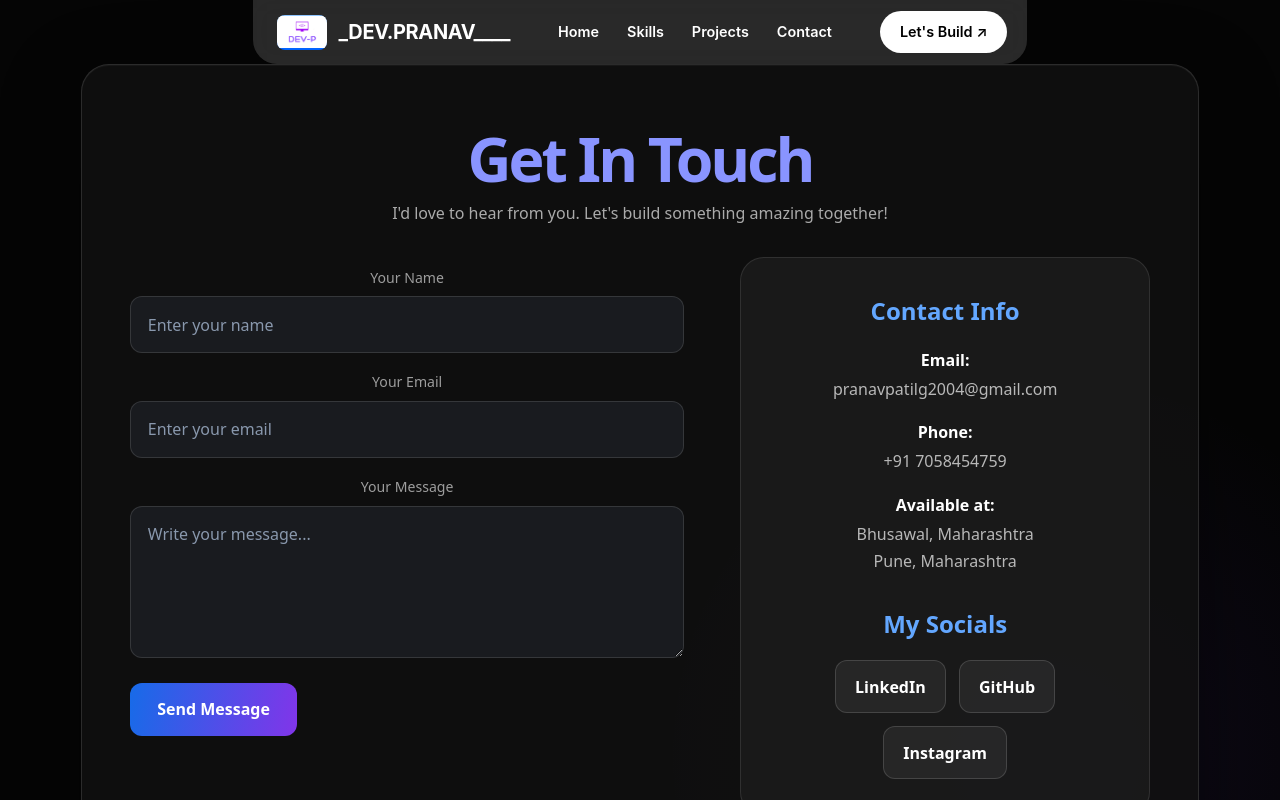
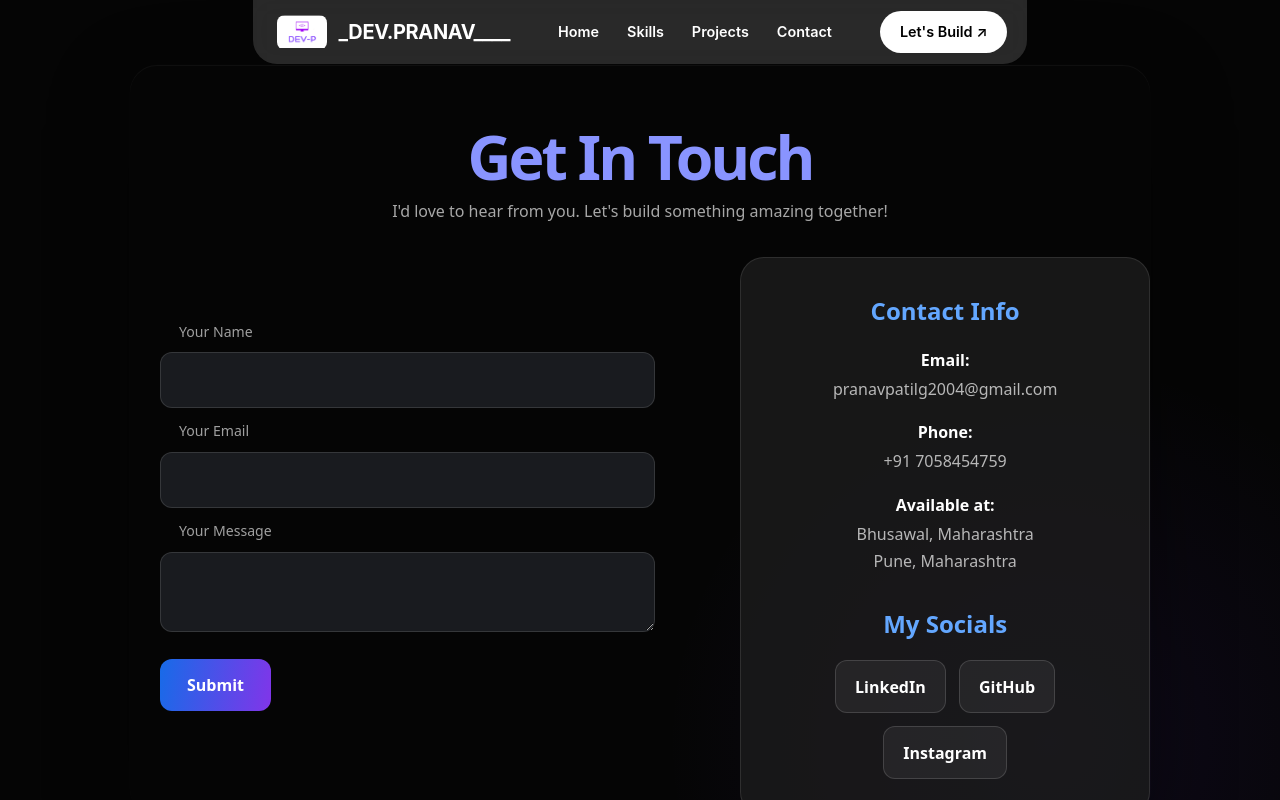
Before and after one commit to Lab-Dev-Pranav/PF, a React (Vite) app: page /contact in a window 1280 px wide. Shown: the top 800 px of the page. Built offline with nearby package versions, Linux system fonts and the light colour scheme.

Commit message:
file commited with rewsponsive allignments + form func added using web 3 forms

```diff
--- a/src/App.jsx
+++ b/src/App.jsx
@@ -1,4 +1,4 @@
-import React from 'react';
+import { useEffect } from 'react';
 import './App.css';
 import { BrowserRouter as Router, Navigate, Routes, Route, useLocation } from 'react-router-dom';
 import Navbar from './includes/Navbar';
@@ -25,6 +25,12 @@ function AppShell() {
   const location = useLocation();
   const isIntroRoute = location.pathname === '/';
 
+  useEffect(() => {
+    if (!location.hash) {
+      window.scrollTo({ top: 0, left: 0, behavior: 'auto' });
+    }
+  }, [location.pathname, location.search, location.hash]);
+
   return (
     <div className={`app-container ${isIntroRoute ? 'app-container--intro' : ''}`}>
       {!isIntroRoute && <Navbar />}
--- a/src/includes/Navbar.css
+++ b/src/includes/Navbar.css
@@ -60,7 +60,7 @@
   width: 50px;
   height: 35px;
   /* padding: 1px 4px 2px 4px; */
-  background: linear-gradient(180deg, #4da3ff, #0062ff);
+  background: linear-gradient(180deg, #4da3ff00, #0062ff00);
   border-radius: 8px;
   box-shadow: inset 0 2px 2px rgba(255, 255, 255, 0.4);
 }
--- a/src/pages/Contact/Contact.css
+++ b/src/pages/Contact/Contact.css
@@ -9,14 +9,21 @@
   width: min(100%, 1020px);
   margin: 0 auto;
   padding: clamp(2rem, 5vw, 4.5rem) clamp(1rem, 4vw, 3rem);
-  border: 1px solid rgba(255, 255, 255, 0.12);
+  border: 1px solid rgba(255, 255, 255, 0);
   border-radius: 28px;
-  background: rgba(18, 18, 18, 0.82);
+  background: rgba(173, 56, 56, 0);
   box-shadow: 0 24px 80px rgba(0, 0, 0, 0.42), inset 0 1px rgba(255, 255, 255, 0.04);
 }
 
+@media (min-width: 200px) {
+  .contact-shell {
+    background: rgba(226, 22, 22, 0);
+    padding: 30px 0px 0px 0px;
+  }
+}
+
 .contact-heading {
-  margin-bottom: 2rem;
+  margin:2rem 0rem -1rem 0rem;
   text-align: center;
 }
 
@@ -46,6 +53,7 @@
   border: 1px solid rgba(255, 255, 255, 0.1);
   border-radius: 24px;
   background: rgba(29, 29, 29, 0.78);
+  margin: 50px 0px 0px 0px;
 }
 
 .contact-info h2 {
--- a/src/pages/Contact/ContactForm.css
+++ b/src/pages/Contact/ContactForm.css
@@ -1,23 +1,33 @@
 .contact-form-panel {
   min-width: 0;
+  border: 1px solid rgba(192, 21, 21, 0);
+  min-height: 100%;
+  display: flex;
+  flex-direction: column;
+  /* align-items: center; */
+  justify-content: space-around;
+  padding: 1.5rem 1.8rem;
 }
 
 .contact-form {
   display: grid;
-  gap: 0.55rem;
+  gap: 0.65rem;
   margin: 0;
 }
 
 .contact-form label {
-  margin-top: 0.6rem;
-  color: rgba(245, 245, 245, 0.62);
+  margin-top: 0.1rem;
+  margin-left: 1.2rem;
+  color: rgba(255, 255, 255, 0.62);
   font-size: 0.88rem;
+  text-align: left;
 }
 
 .form-input {
   width: 100%;
   box-sizing: border-box;
   padding: 0.95rem 1.05rem;
+  /* margin-top: 4rem; */
   border: 1px solid rgba(255, 255, 255, 0.12);
   border-radius: 12px;
   outline: none;
--- a/src/pages/Contact/ContactForm.jsx
+++ b/src/pages/Contact/ContactForm.jsx
@@ -1,61 +1,74 @@
 import { useState } from 'react';
-import emailjs from '@emailjs/browser';
 import './ContactForm.css';
 
-const EMAILJS_SERVICE_ID = 'service_05uzerb';
-const EMAILJS_TEMPLATE_ID = 'template_zt4s6tb';
-const EMAILJS_PUBLIC_KEY = '4mzJkxJLR0IvSOnCb';
 
-const ContactForm = () => {
-  const [status, setStatus] = useState({ type: '', message: '' });
-  const [isSending, setIsSending] = useState(false);
+// const ContactForm = () => {
+//   const [status, setStatus] = useState({ type: '', message: '' });
+//   const [isSending, setIsSending] = useState(false);
 
-  const handleSubmit = async event => {
+
+
+//   return (
+//     <section className="contact-form-panel" aria-label="Send a message">
+//       <form className="contact-form" onSubmit={handleSubmit} action="https://api.web3forms.com/submit" method="POST">
+//          <input type="hidden" name="access_key" value="3b76c54f-a140-4921-ae7c-91a21e8a04f9"></input>
+
+//         <label htmlFor="contact-name">Your Name</label>
+//         <input id="contact-name" name="fromName" type="text" placeholder="Enter your name" className="form-input" required />
+
+//         <label htmlFor="contact-email">Your Email</label>
+//         <input id="contact-email" name="fromEmail" type="email" placeholder="Enter your email" className="form-input" required />
+
+//         <label htmlFor="contact-message">Your Message</label>
+//         <textarea id="contact-message" name="message" placeholder="Write your message..." rows="5" className="form-input" required />
+
+//         <button type="submit" className="submit-btn" disabled={isSending}>
+//           {isSending ? 'Sending...' : 'Send Message'}
+//         </button>
+
+//         {/* {status.message ? <p className={`contact-form__status contact-form__status--${status.type}`} role="status">{status.message}</p> : null} */}
+//       </form>
+//     </section>
+//   );
+// };
+
+// export default ContactForm;
+
+
+export default function ContactForm() {
+  const [result, setResult] = useState("");
+
+  const onSubmit = async (event) => {
     event.preventDefault();
-    setIsSending(true);
-    setStatus({ type: '', message: '' });
+    const formData = new FormData(event.target);
+    formData.append("access_key", "3b76c54f-a140-4921-ae7c-91a21e8a04f9");
 
-    const form = event.currentTarget;
-    const formData = new FormData(form);
+    const response = await fetch("https://api.web3forms.com/submit", {
+      method: "POST",
+      body: formData
+    });
 
-    try {
-      await emailjs.send(
-        EMAILJS_SERVICE_ID,
-        EMAILJS_TEMPLATE_ID,
-        {
-          from_name: formData.get('fromName'),
-          from_email: formData.get('fromEmail'),
-          message: formData.get('fromMsg')
-        },
-        EMAILJS_PUBLIC_KEY
-      );
-
-      form.reset();
-      setStatus({ type: 'success', message: 'Message sent successfully.' });
-    } catch (error) {
-      console.error('Error sending message:', error);
-      setStatus({ type: 'error', message: 'Message could not be sent. Please try again.' });
-    } finally {
-      setIsSending(false);
-    }
+    const data = await response.json();
+    setResult(data.success ? "Success!" : "Error");
   };
 
   return (
     <section className="contact-form-panel" aria-label="Send a message">
-      <form className="contact-form" onSubmit={handleSubmit}>
-        <label htmlFor="contact-name">Your Name</label>
-        <input id="contact-name" name="fromName" type="text" placeholder="Enter your name" className="form-input" required />
-        <label htmlFor="contact-email">Your Email</label>
-        <input id="contact-email" name="fromEmail" type="email" placeholder="Enter your email" className="form-input" required />
-        <label htmlFor="contact-message">Your Message</label>
-        <textarea id="contact-message" name="fromMsg" placeholder="Write your message..." rows="5" className="form-input" required />
-        <button type="submit" className="submit-btn" disabled={isSending}>
-          {isSending ? 'Sending...' : 'Send Message'}
+      <form className="contact-form" onSubmit={onSubmit}>
+
+          <label htmlFor="contact-name">Your Name</label>
+        <input id='contact-name' type="text" name="name" className="form-input" required />
+
+          <label htmlFor="contact-email">Your Email</label>
+        <input id="contact-email" type="email" name="email" className="form-input" required />
+
+          <label htmlFor="contact-message">Your Message</label>
+        <textarea id="contact-message" name="message" className="form-input" required></textarea>
+        <button type="submit" className="submit-btn">
+          Submit
         </button>
-        {status.message ? <p className={`contact-form__status contact-form__status--${status.type}`} role="status">{status.message}</p> : null}
+        <p>{result}</p>
       </form>
     </section>
   );
-};
-
-export default ContactForm;
+}
--- a/src/pages/Home/Academics.css
+++ b/src/pages/Home/Academics.css
@@ -67,6 +67,13 @@
   opacity: 0;
   transform: translateY(44px);
   transition: opacity 0.7s ease, transform 0.7s ease;
+}
+
+@media (min-width: 200px) {
+.academics__card {
+    /* background: rgba(226, 22, 22, 0.788);  */
+    margin: 20px 20px 0px 0px;
+  }
 }
 
 .academics__entry:nth-child(even) {
--- a/src/pages/Home/Hero.css
+++ b/src/pages/Home/Hero.css
@@ -66,6 +66,7 @@
   width: 100%;
   max-width: 1400px;
   margin: 0 auto;
+    border: 2px solid rgba(197, 17, 17, 0);
 }
 
 @media (min-width: 640px) {
@@ -92,6 +93,7 @@
   justify-content: flex-end;
   align-items: flex-start;
   gap: 24px;
+  border: 2px solid rgba(197, 17, 17, 0);
 }
 
 @media (min-width: 768px) {
@@ -99,6 +101,14 @@
     flex-direction: row;
     align-items: flex-end;
     justify-content: space-between;
+  }
+}
+
+@media (min-width: 200px) {
+.hero-main-container {
+    background: rgba(226, 22, 22, 0);
+    width: 375px;
+    margin: 0px 0px 80px 0px;
   }
 }
 
--- a/src/pages/Home/WhatIDo.css
+++ b/src/pages/Home/WhatIDo.css
@@ -34,3 +34,12 @@
   font-size: clamp(1rem, 1.5vw, 1.2rem);
   line-height: 1.6;
 }
+
+
+
+@media (min-width: 200px) {
+ .magic-bento__card{
+    /* background: rgba(226, 22, 22, 0.788);  */
+    margin: 0px 15px 0px 0px;
+  }
+}
```
